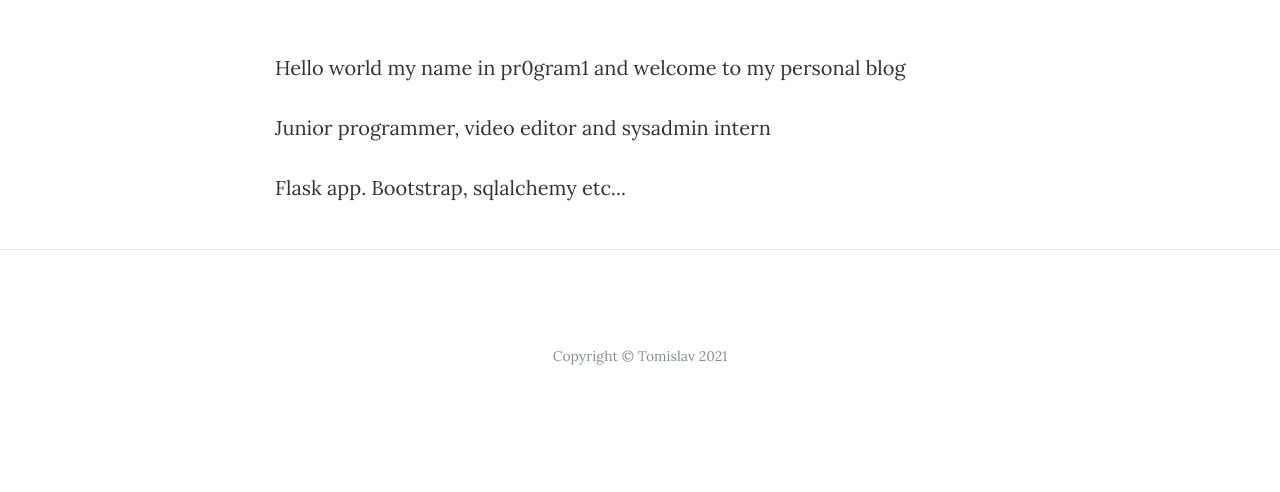
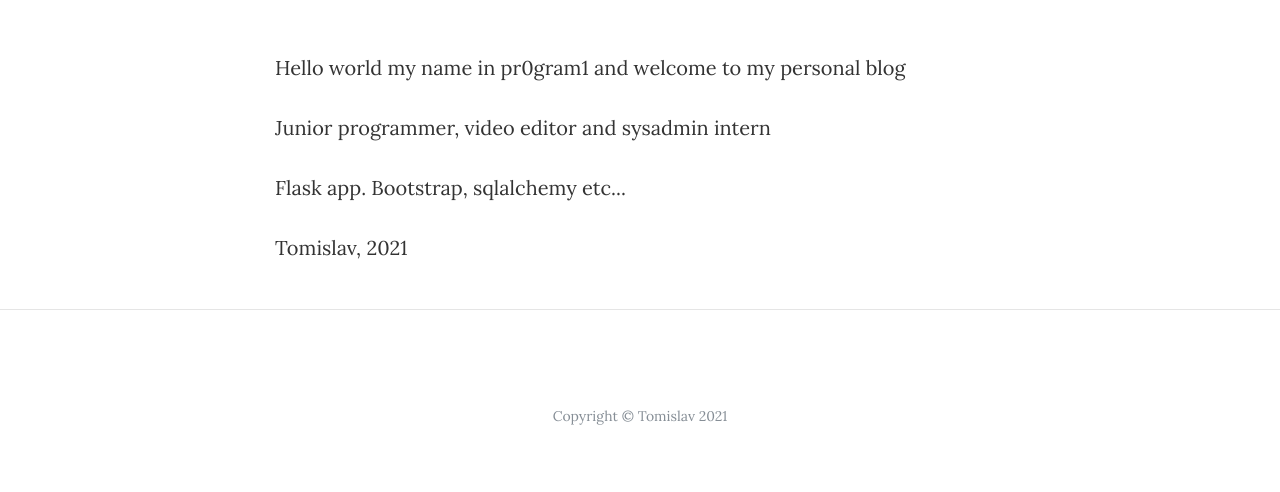
Before and after one commit to pr0gram1/pr0gram1-Blog, a Flask app: page /information in a window 1280 px wide. Shown: the part 551-1043 px from the top of the page. Before the commit the page ends 916 px from the top, so only its background shows below. Run offline with Flask 2, Linux system fonts and the light colour scheme; some libraries are stand-ins or nearby versions.

Commit message:
Update information.html

```diff
--- a/pr0gram1_Flask/templates/information.html
+++ b/pr0gram1_Flask/templates/information.html
@@ -48,7 +48,6 @@
         </div>
       </div>
     </nav>
-
     <!-- Page Header -->
     <header class="masthead" style="background-image: url('{{ url_for('static', filename='about-bg.jpg') }}')">
       <div class="container">
@@ -70,6 +69,8 @@
           <p>Hello world my name in pr0gram1 and welcome to my personal blog</p>
           <p>Junior programmer, video editor and sysadmin intern</p>
           <p>Flask app. Bootstrap, sqlalchemy etc...</p>
+          <p>Tomislav, 2021</p>
+
         </div>
       </div>
     </div>
```
